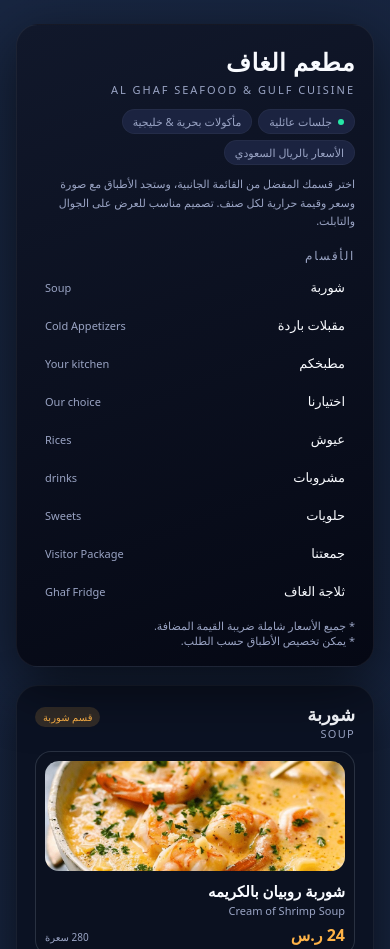
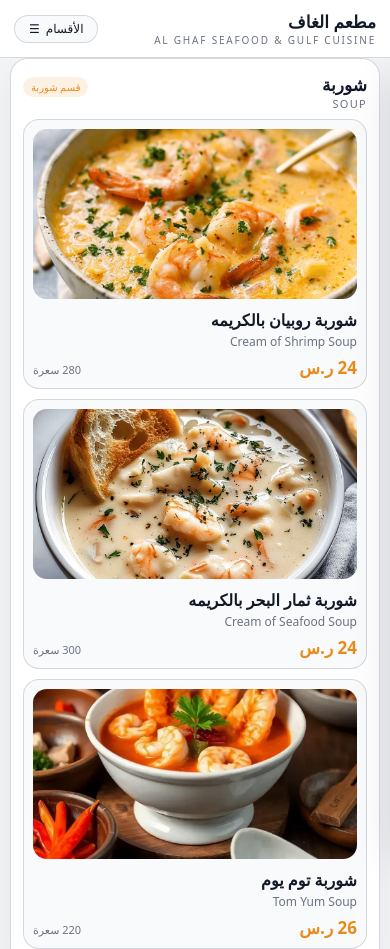
Before and after one commit to mohammed70777/alghaf-menu, a plain HTML site: page index.html in a window 390 px wide. Shown: the top 949 px of the page. Drawn offline with Linux system fonts and the light colour scheme.

Commit message:
Add files via upload

```diff
--- a/index.html
+++ b/index.html
@@ -3,28 +3,29 @@
 <head>
 <meta charset="UTF-8">
 <title>منيو مطعم الغاف - تصميم حديث</title>
+
 <style>
   :root {
-    --bg: #050814;
-    --card: #101729;
-    --accent: #ffb347;
-    --accent-soft: rgba(255,179,71,0.16);
-    --text-main: #f9fbff;
-    --text-sub: #9aa4c4;
-    --pill: #1b2340;
-    --border-soft: rgba(255,255,255,0.06);
+    --bg: #f5f5f7;
+    --card: #ffffff;
+    --accent: #ea8a1a;
+    --accent-soft: rgba(234,138,26,0.12);
+    --text-main: #111827;
+    --text-sub: #6b7280;
+    --pill: #e5e7eb;
+    --border-soft: rgba(148,163,184,0.45);
   }
   * { box-sizing: border-box; }
   body {
     margin: 0;
     font-family: system-ui, -apple-system, BlinkMacSystemFont, "Segoe UI", sans-serif;
-    background: radial-gradient(circle at top left,#182641,#050814 55%);
+    background: radial-gradient(circle at top left,#ffffff,#e5e7eb 60%);
     color: var(--text-main);
   }
   .shell {
     max-width: 1200px;
-    margin: 24px auto 40px;
-    padding: 0 16px;
+    margin: 16px auto 32px;
+    padding: 0 12px 24px;
     display: grid;
     grid-template-columns: minmax(0,260px) minmax(0,1fr);
     gap: 18px;
@@ -32,14 +33,57 @@
   @media (max-width: 900px) {
     .shell { grid-template-columns: minmax(0,1fr); }
   }
+
+  /* Mobile top bar */
+  .mobile-topbar {
+    display: none;
+  }
+  @media (max-width: 900px) {
+    .mobile-topbar {
+      position: sticky;
+      top: 0;
+      z-index: 40;
+      display: flex;
+      justify-content: space-between;
+      align-items: center;
+      padding: 10px 14px;
+      background: rgba(255,255,255,0.96);
+      backdrop-filter: blur(10px);
+      border-bottom: 1px solid rgba(209,213,219,0.9);
+    }
+    .mt-title {
+      font-weight: 700;
+      font-size: 17px;
+      color: #111827;
+    }
+    .mt-sub {
+      font-size: 10px;
+      color: #6b7280;
+      letter-spacing: 0.18em;
+      text-transform: uppercase;
+    }
+    .mt-nav-toggle {
+      border-radius: 999px;
+      border: 1px solid rgba(209,213,219,0.9);
+      background: #f9fafb;
+      padding: 6px 14px;
+      font-size: 12px;
+      display: inline-flex;
+      align-items: center;
+      gap: 6px;
+      cursor: pointer;
+      color: #111827;
+    }
+  }
+
   .brand-panel {
     position: sticky;
     top: 16px;
     align-self: flex-start;
-    background: linear-gradient(160deg,#11182b,#050814);
+    background: #ffffff;
     border-radius: 22px;
-    padding: 20px 18px 18px;
-    box-shadow: 0 18px 60px rgba(0,0,0,0.6);
+    padding: 18px 16px 16px;
+    box-shadow: 0 16px 40px rgba(15,23,42,0.12);
     border: 1px solid var(--border-soft);
   }
   .brand-title-ar {
@@ -64,7 +108,7 @@
     padding: 4px 10px;
     border-radius: 999px;
     background: var(--pill);
-    border: 1px solid rgba(255,255,255,0.04);
+    border: 1px solid rgba(209,213,219,0.8);
     font-size: 11px;
     color: var(--text-sub);
     display: inline-flex;
@@ -74,12 +118,12 @@
   .chip-dot {
     width: 6px; height: 6px;
     border-radius: 999px;
-    background: #26e7a6;
+    background: #22c55e;
   }
   .brand-note {
     font-size: 11px;
     color: var(--text-sub);
-    margin-top: 10px;
+    margin-top: 9px;
     line-height: 1.7;
   }
   .nav-heading {
@@ -87,7 +131,7 @@
     text-transform: uppercase;
     letter-spacing: 0.14em;
     color: var(--text-sub);
-    margin: 16px 0 6px;
+    margin: 14px 0 6px;
   }
   .nav-list {
     list-style: none;
@@ -115,12 +159,12 @@
     color: var(--text-sub);
   }
   .nav-list a:hover {
-    background: rgba(255,255,255,0.04);
-    border-color: var(--border-soft);
+    background: #f3f4f6;
+    border-color: rgba(209,213,219,0.9);
     transform: translateY(-1px);
   }
   .nav-price-note {
-    margin-top: 10px;
+    margin-top: 9px;
     font-size: 11px;
     color: var(--text-sub);
   }
@@ -128,21 +172,21 @@
   .content {
     display: flex;
     flex-direction: column;
-    gap: 18px;
+    gap: 16px;
   }
   .category-section {
-    background: rgba(12,18,35,0.96);
+    background: rgba(255,255,255,0.96);
     border-radius: 22px;
-    border: 1px solid var(--border-soft);
-    padding: 16px 18px 20px;
-    box-shadow: 0 12px 45px rgba(0,0,0,0.55);
+    border: 1px solid rgba(209,213,219,0.9);
+    padding: 16px 16px 18px;
+    box-shadow: 0 14px 35px rgba(15,23,42,0.06);
   }
   .category-header {
     display: flex;
     justify-content: space-between;
     align-items: baseline;
     gap: 8px;
-    margin-bottom: 10px;
+    margin-bottom: 8px;
   }
   .cat-title-ar {
     font-size: 18px;
@@ -168,24 +212,19 @@
   }
   .menu-item {
     display: grid;
-    grid-template-columns: 120px minmax(0,1fr);
+    grid-template-columns: 130px minmax(0,1fr);
     gap: 10px;
-    padding: 9px;
+    padding: 10px;
     border-radius: 16px;
-    background: #0b1120;
-    border: 1px solid rgba(148,163,184,0.22);
-  }
-  @media (max-width: 640px) {
-    .menu-item {
-      grid-template-columns: minmax(0,1fr);
-    }
+    background: #f9fafb;
+    border: 1px solid rgba(209,213,219,0.9);
   }
   .mi-image {
     width: 100%;
-    height: 110px;
+    height: 115px;
     border-radius: 14px;
     overflow: hidden;
-    background: #1f2937;
+    background: #e5e7eb;
   }
   .mi-image img {
     width: 100%;
@@ -233,9 +272,78 @@
     color: var(--text-sub);
     white-space: nowrap;
   }
+
+  /* Mobile tweaks: bigger text + images, sidebar as slide-over */
+  @media (max-width: 640px) {
+    body {
+      background: #f3f4f6;
+    }
+    .shell {
+      margin-top: 0;
+      padding-inline: 10px;
+    }
+    .category-section {
+      padding: 14px 12px 16px;
+      border-radius: 18px;
+    }
+    .cat-title-ar {
+      font-size: 17px;
+    }
+    .mi-name-ar {
+      font-size: 16px;
+    }
+    .mi-name-en {
+      font-size: 12px;
+    }
+    .mi-price {
+      font-size: 17px;
+    }
+    .mi-cal {
+      font-size: 11px;
+    }
+    .menu-item {
+      grid-template-columns: minmax(0,1fr);
+      padding: 9px;
+    }
+    .mi-image {
+      height: 170px;
+    }
+  }
+
+  /* Sidebar slide-over on mobile */
+  @media (max-width: 900px) {
+    .brand-panel {
+      position: fixed;
+      top: 56px;
+      right: 0;
+      height: calc(100vh - 56px);
+      width: 80%;
+      max-width: 320px;
+      overflow-y: auto;
+      transform: translateX(100%);
+      transition: transform 0.25s ease-out, box-shadow 0.25s ease-out;
+      z-index: 30;
+    }
+    body.nav-open .brand-panel {
+      transform: translateX(0);
+      box-shadow: -12px 0 30px rgba(15,23,42,0.25);
+    }
+  }
 </style>
+
 </head>
 <body>
+<div class="mobile-topbar">
+  <div>
+    <div class="mt-title">مطعم الغاف</div>
+    <div class="mt-sub">AL GHAF SEAFOOD &amp; GULF CUISINE</div>
+  </div>
+  <button class="mt-nav-toggle" type="button">
+    الأقسام
+    <span>☰</span>
+  </button>
+</div>
+
 <div class="shell">
   <aside class="brand-panel">
     <div class="brand-title-ar">مطعم الغاف</div>
@@ -1561,5 +1669,24 @@
     </section>
   </main>
 </div>
+
+<script>
+  (function() {
+    var btn = document.querySelector('.mt-nav-toggle');
+    var body = document.body;
+    if (btn) {
+      btn.addEventListener('click', function() {
+        body.classList.toggle('nav-open');
+      });
+    }
+    var links = document.querySelectorAll('.nav-list a');
+    links.forEach(function(link) {
+      link.addEventListener('click', function() {
+        body.classList.remove('nav-open');
+      });
+    });
+  })();
+</script>
+
 </body>
 </html>
```
